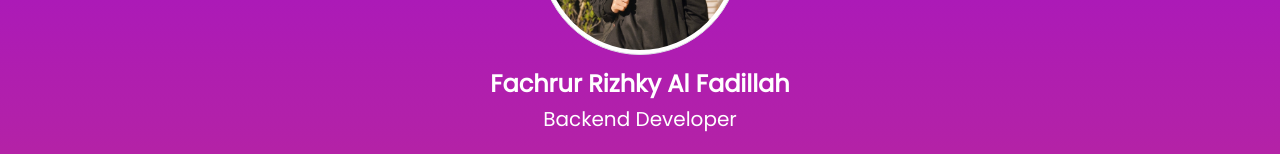
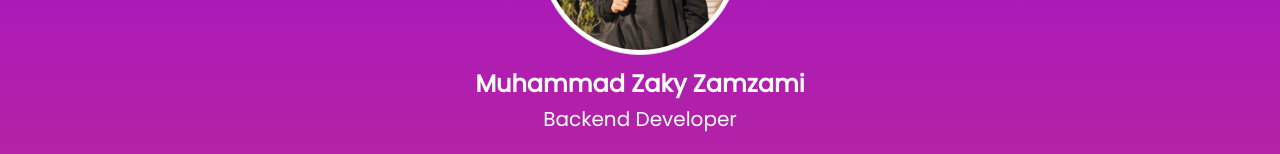
Before and after one commit to VwinKunnn/smk22, a plain HTML site: page index.html in a window 1280 px wide. Shown: the part 345-499 px from the top of the page. Drawn offline with nearby package versions, Linux system fonts and the light colour scheme; a web font is replaced by a local one.

Commit message:
Update index.html

```diff
--- a/index.html
+++ b/index.html
@@ -126,7 +126,7 @@
         alt="..."
       />
       <div class="nama">
-        <h4 class="text-center fw-bold">Fachrur Rizhky Al Fadillah</h4>
+        <h4 class="text-center fw-bold">Muhammad Zaky Zamzami</h4>
         <h5 class="text-center">Backend Developer</h5>
       </div>
 
```
